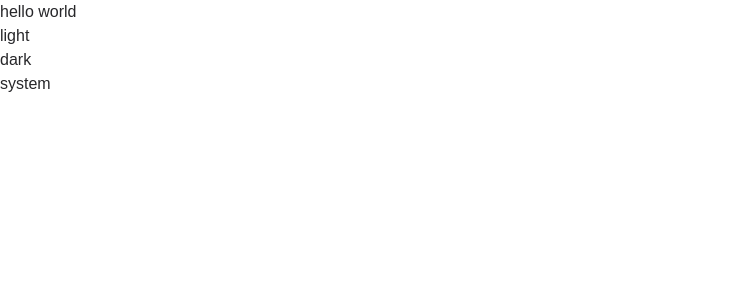
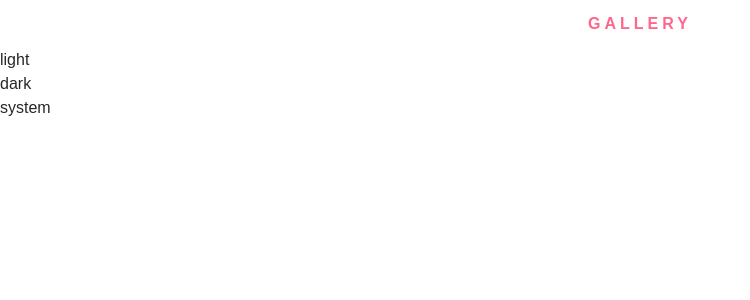
Before and after one commit to MahmoudKamel0/rose-app, a Next.js app: page /overview in a window 1280 px wide. Shown: the top 300 px of the page, without its empty margins (0-750 px from the left). Built offline with nearby package versions, Linux system fonts and the light colour scheme; a web font is replaced by a local one.

Commit message:
feat(subtitle): create reusable Subtitle component with dark mode support

```diff
--- a/src/app/overview/page.tsx
+++ b/src/app/overview/page.tsx
@@ -1,8 +1,11 @@
+import Subtitle from "@components/shared/subtitle";
 
 export default function HomePage() {
     return (
-    <>
-        <p>hello world</p>
-    </>
+        <>
+           <div className="p-4 text-center">
+             <Subtitle text="Gallery" />
+           </div>
+        </>
     );
 }
--- /dev/null
+++ b/src/components/shared/subtitle.tsx
@@ -0,0 +1,22 @@
+import { cn } from "@lib/utils/cn.utils";
+import React from "react";
+
+// ✅ Props type
+type SubtitleProps = {
+    text: string; // The text content displayed inside the subtitle
+};
+
+export default function Subtitle({ text }: SubtitleProps) {
+    return (
+        <h1
+            className={cn(
+                // Base styles (light mode)
+                "font-sarabun text-[16px] leading-[100%] font-bold tracking-[0.25em] text-[#FF668B] uppercase",
+                // Dark mode color
+                "dark:text-[#D75458]"
+            )}
+        >
+            {text}
+        </h1>
+    );
+}
```
Also changed, not shown: 1 other file (tests, documents, lock files or other folders).
